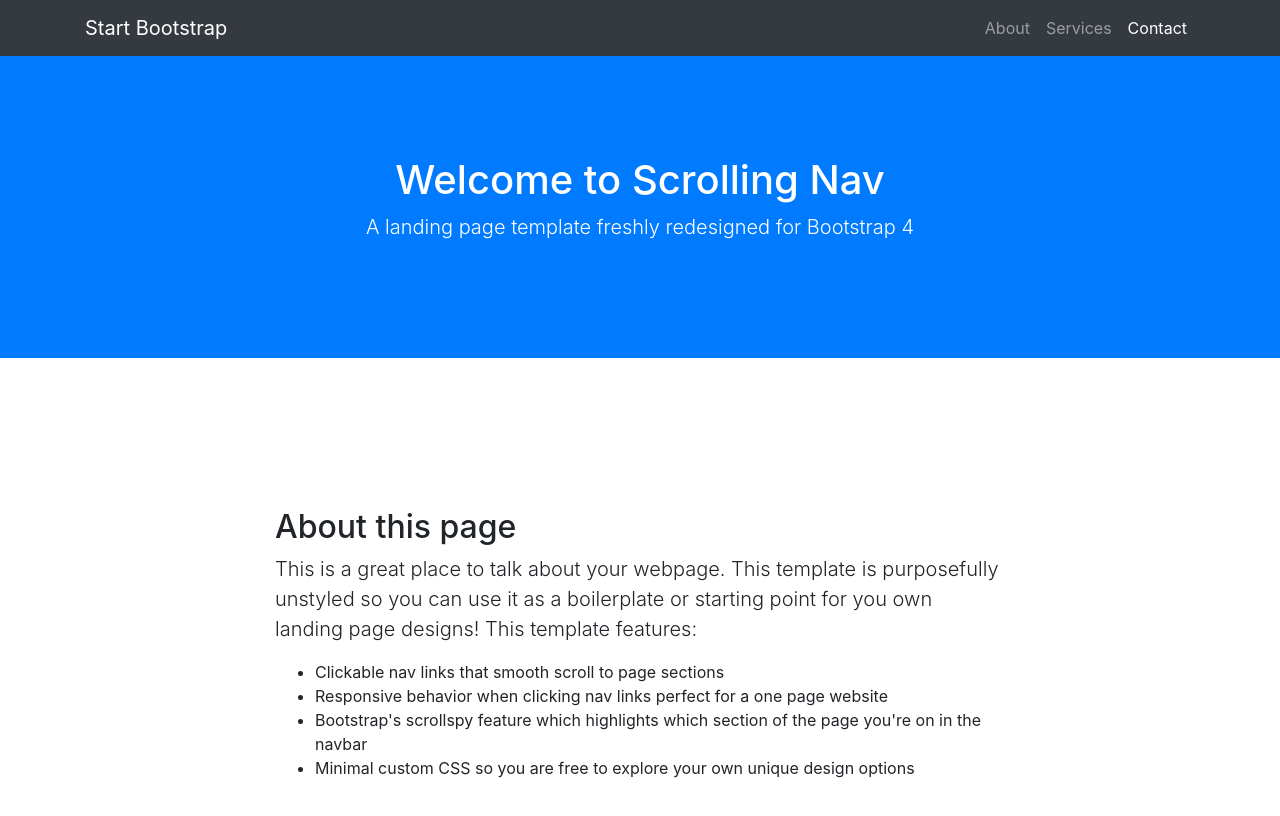
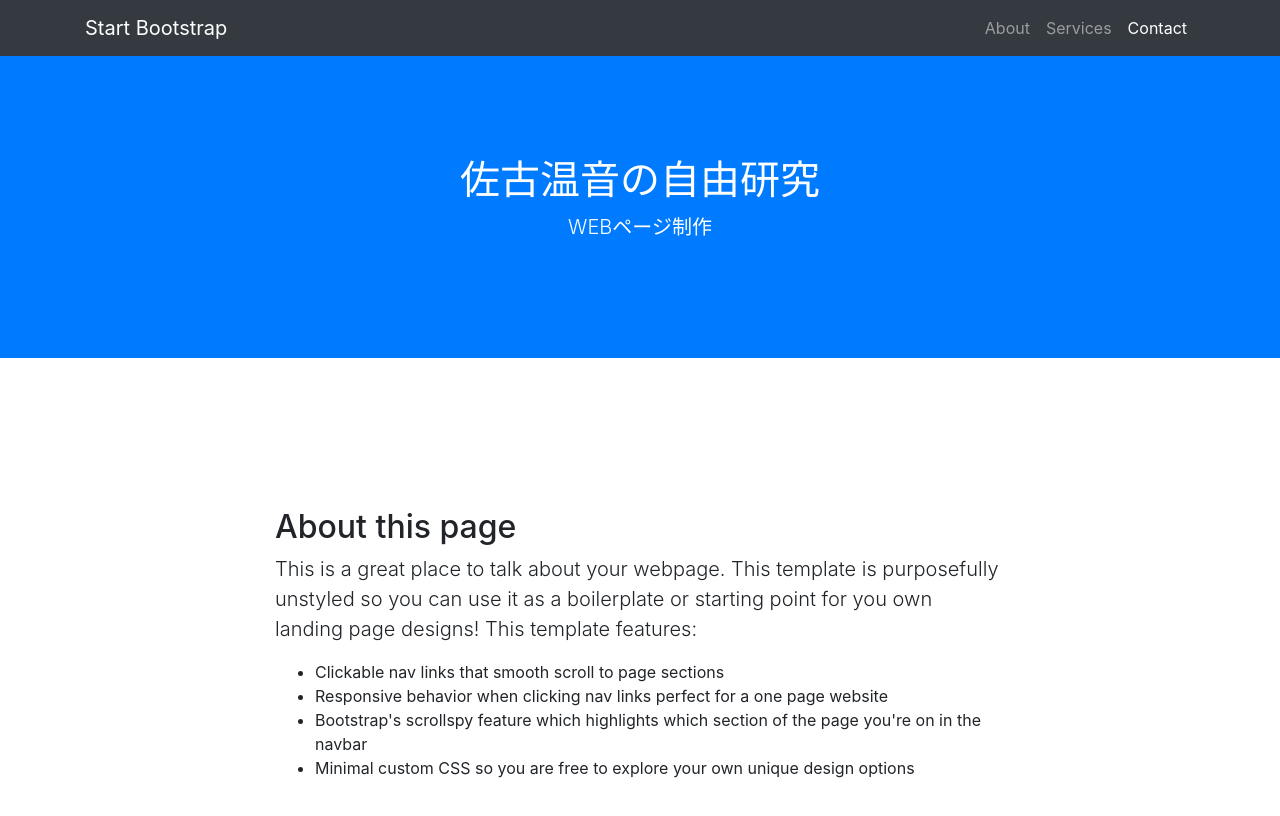
Before and after one commit to sako-na/myself, a website with bundled scripts: page index.html in a window 1280 px wide. Shown: the top 816 px of the page. Built offline with nearby package versions, Linux system fonts and the light colour scheme.

Commit message:
Update index.html

```diff
--- a/index.html
+++ b/index.html
@@ -45,8 +45,8 @@
 
   <header class="bg-primary text-white">
     <div class="container text-center">
-      <h1>Welcome to Scrolling Nav</h1>
-      <p class="lead">A landing page template freshly redesigned for Bootstrap 4</p>
+      <h1>佐古温音の自由研究</h1>
+      <p class="lead">WEBページ制作</p>
     </div>
   </header>
 
```
